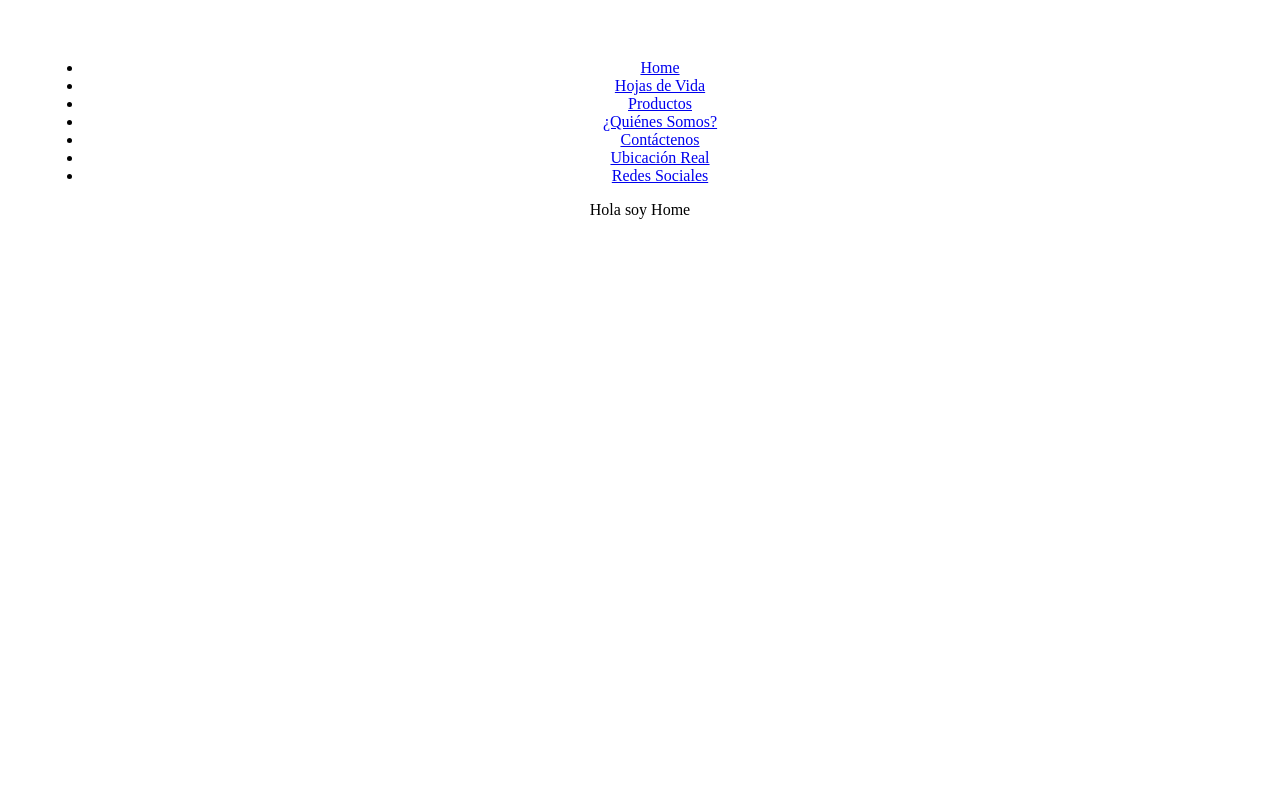
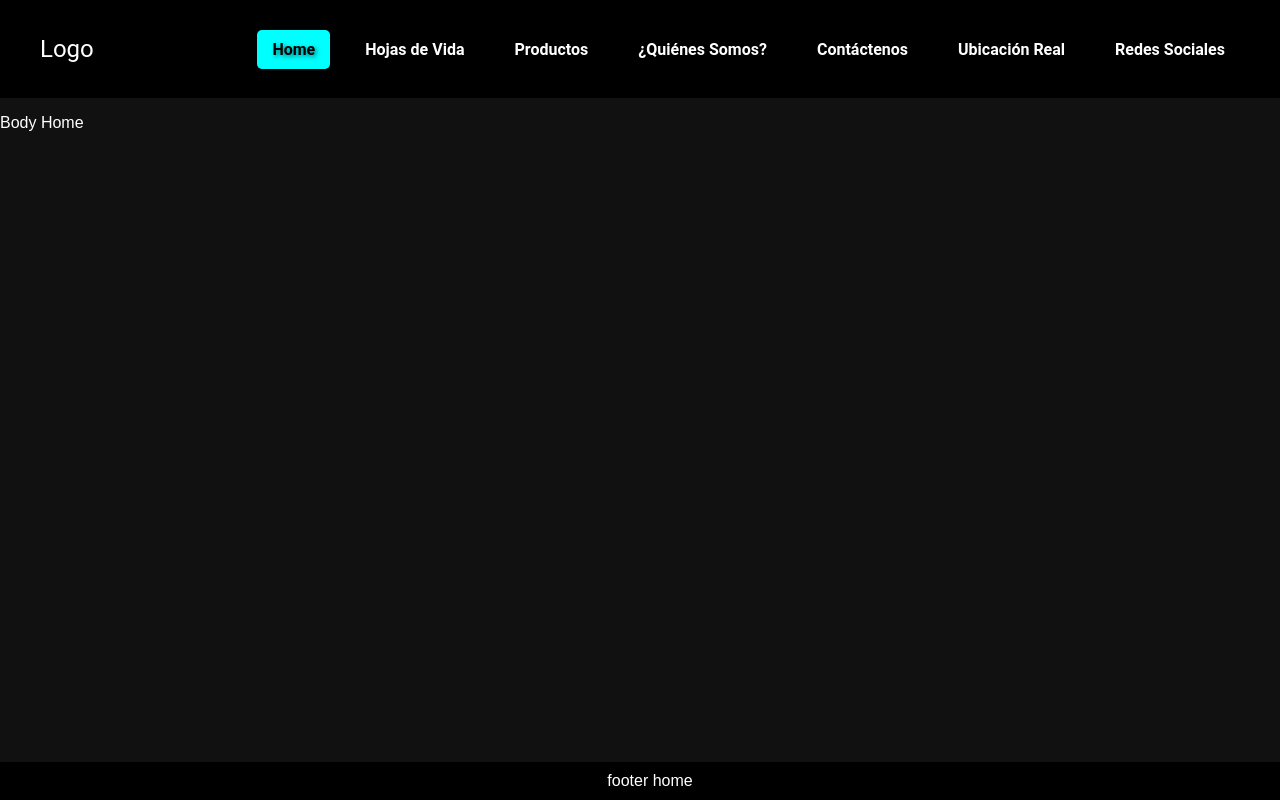
Before and after one commit to JrVeliz/proyecto_cds, a React (Create React App) app: page / in a window 1280 px wide. Built offline with nearby package versions, Linux system fonts and the light colour scheme.

Commit message:
Agg estilos generales App, estilos especificos Home y BarraNav

```diff
--- a/src/Components/BarraNavegacion.jsx
+++ b/src/Components/BarraNavegacion.jsx
@@ -1,9 +1,14 @@
 import { Link, useLocation } from "react-router-dom";
-
+import "../Styles/BarraNavegacion.css";
 export default function BarraNavegacion() {
   const location = useLocation();
   return (
-    <div>
+    <nav className="barra-navegacion">
+      <div className="containerImg">
+        <Link className="logoLink" to="/">
+          <p className="logo">Logo</p>
+        </Link>
+      </div>
       <div className="containerMenus">
         <ul>
           <li className={location.pathname === "/" ? "active" : ""}>
@@ -33,6 +38,6 @@ export default function BarraNavegacion() {
           </li>
         </ul>
       </div>
-    </div>
+    </nav>
   );
 }
--- a/src/Components/Home.jsx
+++ b/src/Components/Home.jsx
@@ -6,7 +6,12 @@ export default function Home() {
       <header>
         <BarraNavegacion />
       </header>
-      Hola soy Home
+      <body>
+      <p> Body Home</p>
+      </body>
+      <footer>
+        <p>footer home</p>
+      </footer>
     </>
   );
 }
--- a/src/Styles/App.css
+++ b/src/Styles/App.css
@@ -1,40 +1,35 @@
-.App {
-  text-align: center;
-  padding: 35px;
-  border: 35px;
+body {
+  font-family: 'Arial', sans-serif;
+  background-color: #111;
+  margin: 0;
+  padding: 0;
+  color: #fff;
 }
 
-.App-logo {
-  height: 40vmin;
-  pointer-events: none;
+body header {
+  background-color: #000;
+  color: #fff;
+  padding: 20px;
+  text-align: center;
+  text-shadow: 2px 2px 4px rgba(0, 0, 0, 0.5);
 }
 
-@media (prefers-reduced-motion: no-preference) {
-  .App-logo {
-    animation: App-logo-spin infinite 20s linear;
-  }
+body header p {
+  margin: 0;
+  font-size: 28px;
 }
 
-.App-header {
-  background-color: #282c34;
-  min-height: 100vh;
-  display: flex;
-  flex-direction: column;
-  align-items: center;
-  justify-content: center;
-  font-size: calc(10px + 2vmin);
-  color: white;
+body footer {
+  background-color: #000;
+  color: #fff;
+  text-align: center;
+  padding: 10px;
+  position: fixed;
+  bottom: 0;
+  width: 100%;
 }
 
-.App-link {
-  color: #61dafb;
+body footer p {
+  margin: 0;
+  font-size: 16px;
 }
-
-@keyframes App-logo-spin {
-  from {
-    transform: rotate(0deg);
-  }
-  to {
-    transform: rotate(360deg);
-  }
-}
--- /dev/null
+++ b/src/Styles/BarraNavegacion.css
@@ -0,0 +1,58 @@
+.barra-navegacion {
+  background-color: #000;
+  padding: 15px 20px;
+  display: flex;
+  justify-content: space-between;
+  align-items: center;
+  font-family: "Roboto", "san-serif";
+  color: #fff;
+  box-shadow: 0 2px 2px rgba(0, 0, 0, 0.1);
+}
+
+.barra-navegacion .containerImg {
+  display: flex;
+  align-items: center;
+}
+
+.barra-navegacion .logoLink {
+  text-decoration: none;
+  color: #fff;
+}
+
+.barra-navegacion .logo {
+  margin: 0;
+  font-size: 24px;
+}
+
+.barra-navegacion .containerMenus ul {
+  list-style: none;
+  margin: 0;
+  padding: 0;
+  display: flex;
+}
+
+.barra-navegacion .containerMenus ul li {
+  margin-right: 20px;
+}
+
+.barra-navegacion .containerMenus ul li:last-child {
+  margin-right: 0;
+}
+
+.barra-navegacion .containerMenus ul li a {
+  color: white;
+  text-decoration: none;
+  font-weight: bold;
+  padding: 10px 15px;
+  border-radius: 5px;
+  transition: color 0.3s ease, background-color 0.3s ease;
+}
+.barra-navegacion .containerMenus ul li a:hover {
+  color: #000000;
+  background-color: #00ffff;
+}
+.barra-navegacion .containerMenus ul li.active a {
+  font-weight: bold;
+  color: #000000;
+  background-color: #00ffff;
+}
--- a/src/Styles/index.css
+++ /dev/null
@@ -1,13 +0,0 @@
-body {
-  margin: 0;
-  font-family: -apple-system, BlinkMacSystemFont, 'Segoe UI', 'Roboto', 'Oxygen',
-    'Ubuntu', 'Cantarell', 'Fira Sans', 'Droid Sans', 'Helvetica Neue',
-    sans-serif;
-  -webkit-font-smoothing: antialiased;
-  -moz-osx-font-smoothing: grayscale;
-}
-
-code {
-  font-family: source-code-pro, Menlo, Monaco, Consolas, 'Courier New',
-    monospace;
-}
```
